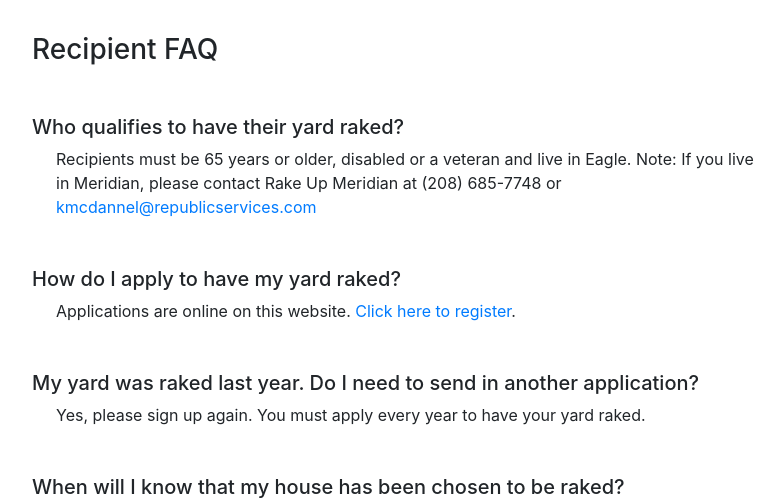
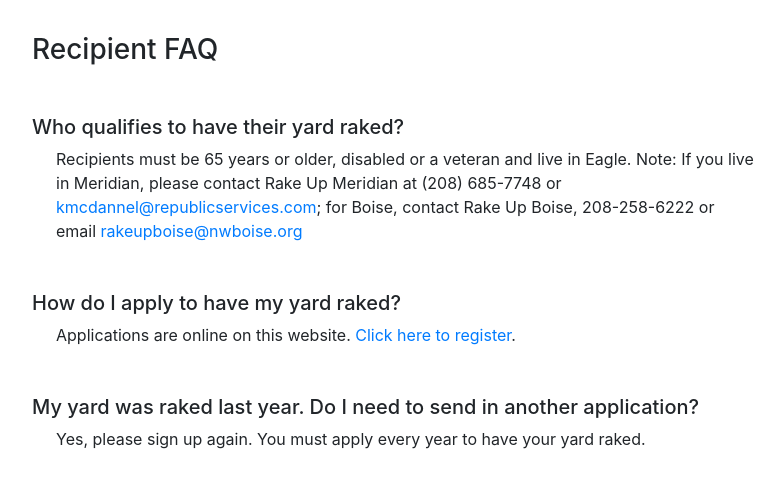
Before and after one commit to rakeupeagle/rakeupeagle, a Django app: page /faq/ in a window 1280 px wide. Shown: the part 267-765 px from the top of the page, without its empty margins (53-837 px from the left). Run offline with Django 3.2, Linux system fonts and the light colour scheme; some libraries are stand-ins or nearby versions.

Commit message:
add rake up boise to FAQ

```diff
--- a/project/app/templates/app/pages/faq.html
+++ b/project/app/templates/app/pages/faq.html
@@ -24,7 +24,7 @@
         Who qualifies to have their yard raked?
       </h5>
       <p class='pl-4 col-lg-8'>
-        Recipients must be 65 years or older, disabled or a veteran and live in Eagle.  Note: If you live in Meridian, please contact Rake Up Meridian at (208) 685-7748 or <a href='mailto:kmcdannel@republicservices.com'>kmcdannel@republicservices.com</a>
+        Recipients must be 65 years or older, disabled or a veteran and live in Eagle.  Note: If you live in Meridian, please contact Rake Up Meridian at (208) 685-7748 or <a href='mailto:kmcdannel@republicservices.com'>kmcdannel@republicservices.com</a>; for Boise, contact Rake Up Boise, 208-258-6222 or email <a href='mailto:rakeupboise@nwboise.org'>rakeupboise@nwboise.org</a>
       </p>
     </div>
   </section>
```
